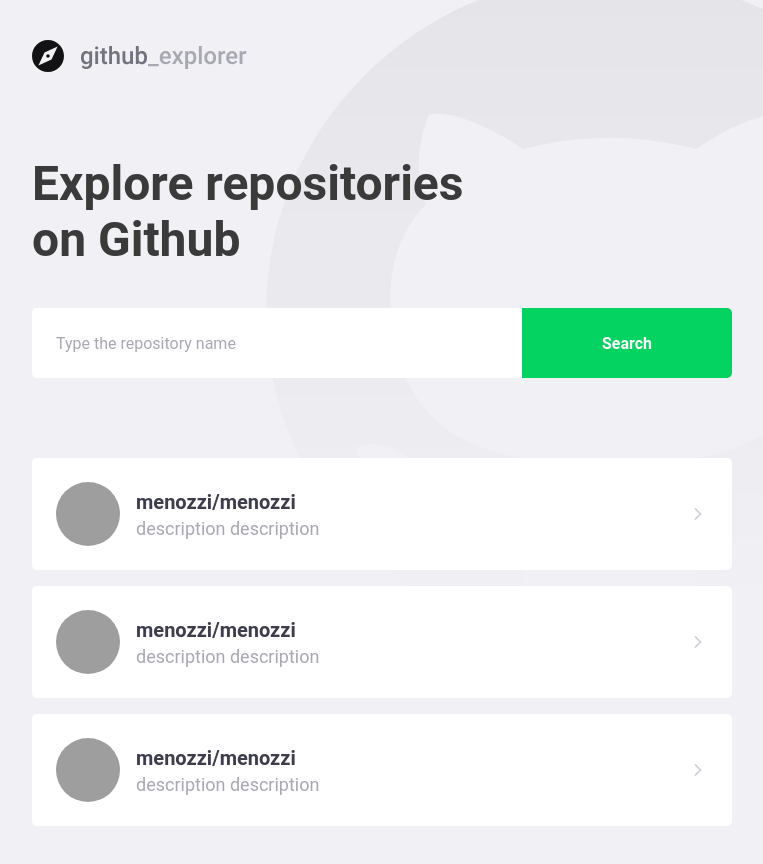
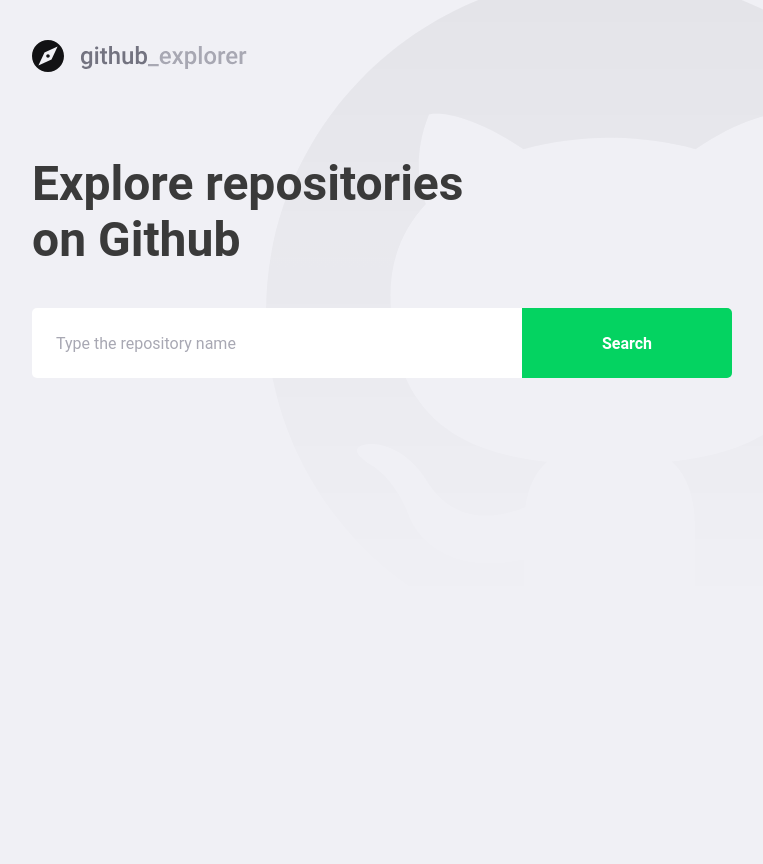
Before and after one commit to M3nozzi/githubSearch, a React (Create React App) app: page / in a window 1280 px wide. Shown: the whole page, without its empty margins (148-911 px from the left). After the commit the page ends 800 px from the top, so only its background shows below. Built offline with nearby package versions, Linux system fonts and the light colour scheme; grey boxes are pictures that could not be loaded; the HTML template or start-up script is replaced by a standard one.

Commit message:
connected with github api and returning the repository searched

```diff
--- a/package.json
+++ b/package.json
@@ -10,6 +10,7 @@
     "@types/node": "^12.0.0",
     "@types/react": "^16.9.0",
     "@types/react-dom": "^16.9.0",
+    "axios": "^0.20.0",
     "polished": "^3.6.7",
     "react": "^16.13.1",
     "react-dom": "^16.13.1",
--- a/src/pages/Dashboard/index.tsx
+++ b/src/pages/Dashboard/index.tsx
@@ -1,61 +1,63 @@
-import React from 'react';
-import {  FiChevronRight } from 'react-icons/fi'
+import React, { useState, FormEvent } from 'react';
+import { FiChevronRight } from 'react-icons/fi';
+import api from '../../services/api';
 
 import logoImg from '../../assets/logoGit.svg';
-import Repository from '../Repository';
 
 import { Title, Form, Repositories } from './styles';
 
+interface Repository{
+    full_name: string;
+    description: string;
+    owner: {
+        login: string;
+        avatar_url: string;
+    }
+}
+
 const Dashboard: React.FC = () => {
+    const [newRepo, setNewRepo] = useState('');
+    const [repositories, setRepositories] = useState<Repository[]>([]);
+
+    async function handleAddRepository(event:FormEvent<HTMLFormElement>): Promise<void> {
+        event.preventDefault();
+
+        const response = await api.get<Repository>(`repos/${newRepo}`);
+
+        const repository = response.data;
+
+        setRepositories([...repositories, repository]);
+        setNewRepo('');
+    }
     return (
         <>
             <img src={logoImg} alt='Github Explorer'/>
             <Title>Explore repositories on Github</Title>
 
-            <Form action=''>
-                <input type="text" placeholder='Type the repository name' />
+            <Form onSubmit={handleAddRepository}>
+                <input
+                    type ='text'
+                    value={newRepo}
+                    onChange={(e) => setNewRepo(e.target.value)}
+                    placeholder='Type the repository name'
+                />
                 <button type='submit'>Search</button>
             </Form>
 
             <Repositories>
-                <a href='test'>
+                {repositories.map(repository => (
+                    <a key={repository.full_name} href='test'>
                         <img
-                        src="https://avatars1.githubusercontent.com/u/60794803?s=400&u=d0efdbf4cbeb23895315447ed2a0c02751ed1fc2&v=4"
-                        alt="Fabio Menozzi"
+                            src={repository.owner.avatar_url}
+                            alt={repository.owner.login}
                         />
                         <div>
-                        <strong>menozzi/menozzi</strong>
-                        <p>description description</p>
+                            <strong>{repository.full_name}</strong>
+                            <p>{repository.description}</p>
                         </div>
-
                         <FiChevronRight size={20} />
                     </a>
-
-                <a href='test'>
-                    <img
-                        src="https://avatars1.githubusercontent.com/u/60794803?s=400&u=d0efdbf4cbeb23895315447ed2a0c02751ed1fc2&v=4"
-                        alt="Fabio Menozzi"
-                    />
-                    <div>
-                        <strong>menozzi/menozzi</strong>
-                        <p>description description</p>
-                    </div>
-
-                    <FiChevronRight size={20} />
-                </a>
-
-                <a href='test'>
-                    <img
-                        src="https://avatars1.githubusercontent.com/u/60794803?s=400&u=d0efdbf4cbeb23895315447ed2a0c02751ed1fc2&v=4"
-                        alt="Fabio Menozzi"
-                    />
-                    <div>
-                        <strong>menozzi/menozzi</strong>
-                        <p>description description</p>
-                    </div>
-
-                    <FiChevronRight size={20} />
-                </a>
+                ))}
             </Repositories>
 
         </>
--- a/src/pages/Dashboard/styles.ts
+++ b/src/pages/Dashboard/styles.ts
@@ -78,7 +78,8 @@
         }
 
         div{
-            margin-left: 16px;
+            margin: 16px;
+            flex: 1;
 
             strong{
                 font-size: 20px;
--- /dev/null
+++ b/src/services/api.ts
@@ -0,0 +1,7 @@
+import axios from 'axios';
+
+const api = axios.create({
+    baseURL: 'https://api.github.com',
+});
+
+export default api;
```
Also changed, not shown: 1 other file (tests, documents, lock files or other folders). Lines whose indentation alone changed are shown as unchanged.
